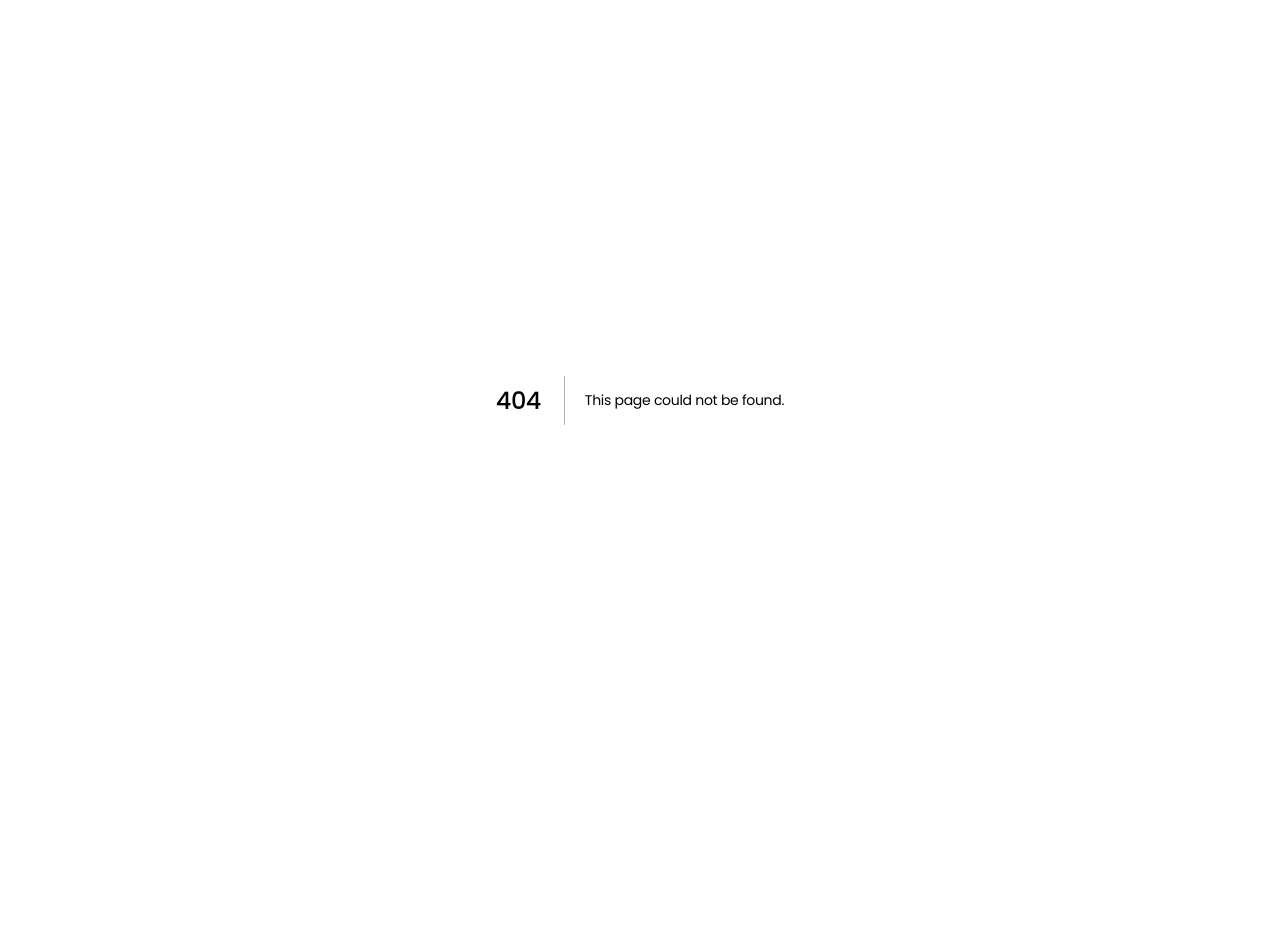
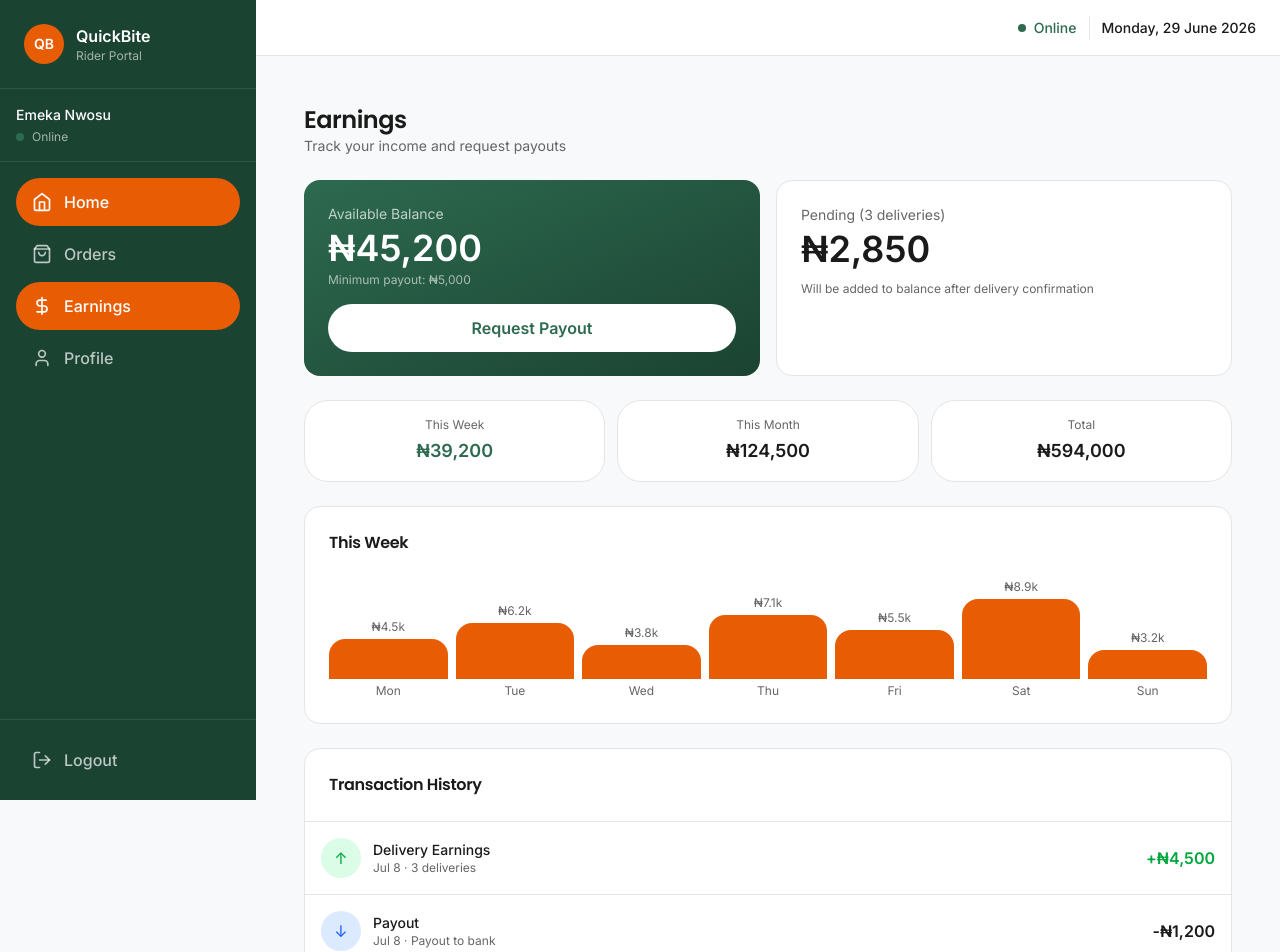
Before and after one commit to sonnyagent30-beep/quickbite, a Next.js app: page /rider/earnings in a window 1280 px wide. Before the commit this address had no page. Shown: the top 952 px of the page. Before the commit the page ends 800 px from the top, so only its background shows below. Built offline with nearby package versions, Linux system fonts and the light colour scheme.

Commit message:
Fix: add missing /rider/earnings page

```diff
--- /dev/null
+++ b/src/app/(rider)/rider/earnings/page.tsx
@@ -0,0 +1,159 @@
+'use client'
+
+import { useState } from 'react'
+
+export default function EarningsPage() {
+  const [showPayoutModal, setShowPayoutModal] = useState(false)
+
+  const weeklyEarnings = [
+    { day: 'Mon', amount: 4500, deliveries: 5 },
+    { day: 'Tue', amount: 6200, deliveries: 7 },
+    { day: 'Wed', amount: 3800, deliveries: 4 },
+    { day: 'Thu', amount: 7100, deliveries: 8 },
+    { day: 'Fri', amount: 5500, deliveries: 6 },
+    { day: 'Sat', amount: 8900, deliveries: 10 },
+    { day: 'Sun', amount: 3200, deliveries: 4 },
+  ]
+
+  const transactions = [
+    { id: 'TXN001', date: 'Jul 8', amount: 4500, type: 'credit', desc: '3 deliveries' },
+    { id: 'TXN002', date: 'Jul 8', amount: 1200, type: 'payout', desc: 'Payout to bank' },
+    { id: 'TXN003', date: 'Jul 7', amount: 6200, type: 'credit', desc: '4 deliveries' },
+    { id: 'TXN004', date: 'Jul 6', amount: 3800, type: 'credit', desc: '3 deliveries' },
+    { id: 'TXN005', date: 'Jul 6', amount: 1200, type: 'payout', desc: 'Payout to bank' },
+    { id: 'TXN006', date: 'Jul 5', amount: 7100, type: 'credit', desc: '5 deliveries' },
+    { id: 'TXN007', date: 'Jul 4', amount: 5500, type: 'credit', desc: '4 deliveries' },
+  ]
+
+  const maxEarning = Math.max(...weeklyEarnings.map(d => d.amount))
+
+  return (
+    <div className="p-4 md:p-6 pb-24">
+      {/* Page Header */}
+      <div className="mb-6">
+        <h1 className="text-2xl font-bold text-[#1A1A1A]">Earnings</h1>
+        <p className="text-sm text-[#666666]">Track your income and request payouts</p>
+      </div>
+
+      {/* Balance Cards */}
+      <div className="grid grid-cols-1 md:grid-cols-2 gap-4 mb-6">
+        {/* Available Balance */}
+        <div className="bg-gradient-to-br from-[#2D6A4F] to-[#1B4332] rounded-2xl p-6 text-white">
+          <p className="text-sm text-white/70 mb-1">Available Balance</p>
+          <p className="text-4xl font-bold mb-1">₦45,200</p>
+          <p className="text-xs text-white/60">Minimum payout: ₦5,000</p>
+          <button
+            onClick={() => setShowPayoutModal(true)}
+            className="mt-4 w-full bg-white text-[#2D6A4F] font-semibold py-3 rounded-xl hover:bg-white/90 transition-colors"
+          >
+            Request Payout
+          </button>
+        </div>
+
+        {/* Pending */}
+        <div className="bg-white rounded-2xl p-6 border border-[#E5E5E5]">
+          <p className="text-sm text-[#666666] mb-1">Pending (3 deliveries)</p>
+          <p className="text-4xl font-bold text-[#1A1A1A] mb-3">₦2,850</p>
+          <p className="text-xs text-[#666666]">Will be added to balance after delivery confirmation</p>
+        </div>
+      </div>
+
+      {/* Stats */}
+      <div className="grid grid-cols-3 gap-3 mb-6">
+        <div className="bg-white rounded-xl p-4 border border-[#E5E5E5] text-center">
+          <p className="text-xs text-[#666666] mb-1">This Week</p>
+          <p className="text-lg font-bold text-[#2D6A4F]">₦39,200</p>
+        </div>
+        <div className="bg-white rounded-xl p-4 border border-[#E5E5E5] text-center">
+          <p className="text-xs text-[#666666] mb-1">This Month</p>
+          <p className="text-lg font-bold text-[#1A1A1A]">₦124,500</p>
+        </div>
+        <div className="bg-white rounded-xl p-4 border border-[#E5E5E5] text-center">
+          <p className="text-xs text-[#666666] mb-1">Total</p>
+          <p className="text-lg font-bold text-[#1A1A1A]">₦594,000</p>
+        </div>
+      </div>
+
+      {/* Weekly Chart */}
+      <div className="bg-white rounded-2xl p-4 md:p-6 border border-[#E5E5E5] mb-6">
+        <h2 className="text-base font-semibold text-[#1A1A1A] mb-4">This Week</h2>
+        <div className="flex items-end justify-between gap-2 h-32">
+          {weeklyEarnings.map((day) => (
+            <div key={day.day} className="flex flex-col items-center flex-1">
+              <p className="text-xs text-[#666666] mb-1">₦{(day.amount / 1000).toFixed(1)}k</p>
+              <div
+                className="w-full bg-[#E85D04] rounded-t-lg transition-all"
+                style={{ height: `${(day.amount / maxEarning) * 80}px` }}
+              />
+              <p className="text-xs text-[#666666] mt-1">{day.day}</p>
+            </div>
+          ))}
+        </div>
+      </div>
+
+      {/* Transaction History */}
+      <div className="bg-white rounded-2xl border border-[#E5E5E5] overflow-hidden">
+        <div className="p-4 md:p-6 border-b border-[#E5E5E5]">
+          <h2 className="text-base font-semibold text-[#1A1A1A]">Transaction History</h2>
+        </div>
+        <div className="divide-y divide-[#E5E5E5]">
+          {transactions.map((txn) => (
+            <div key={txn.id} className="p-4 flex items-center justify-between">
+              <div className="flex items-center gap-3">
+                <div className={`w-10 h-10 rounded-full flex items-center justify-center ${
+                  txn.type === 'credit' ? 'bg-green-100 text-green-600' : 'bg-blue-100 text-blue-600'
+                }`}>
+                  {txn.type === 'credit' ? '↑' : '↓'}
+                </div>
+                <div>
+                  <p className="text-sm font-medium text-[#1A1A1A]">
+                    {txn.type === 'credit' ? 'Delivery Earnings' : 'Payout'}
+                  </p>
+                  <p className="text-xs text-[#666666]">{txn.date} · {txn.desc}</p>
+                </div>
+              </div>
+              <p className={`font-semibold ${txn.type === 'credit' ? 'text-green-600' : 'text-[#1A1A1A]'}`}>
+                {txn.type === 'credit' ? '+' : '-'}{`₦${txn.amount.toLocaleString()}`}
+              </p>
+            </div>
+          ))}
+        </div>
+      </div>
+
+      {/* Payout Modal */}
+      {showPayoutModal && (
+        <div className="fixed inset-0 bg-black/50 z-50 flex items-end md:items-center justify-center p-4">
+          <div className="bg-white rounded-t-2xl md:rounded-2xl w-full max-w-md p-6">
+            <div className="flex items-center justify-between mb-6">
+              <h3 className="text-lg font-bold text-[#1A1A1A]">Request Payout</h3>
+              <button onClick={() => setShowPayoutModal(false)} className="text-2xl text-[#666666]">×</button>
+            </div>
+            <div className="space-y-4">
+              <div>
+                <p className="text-sm text-[#666666] mb-1">Amount</p>
+                <p className="text-2xl font-bold text-[#2D6A4F]">₦45,200</p>
+              </div>
+              <div>
+                <p className="text-sm text-[#666666] mb-1">Bank</p>
+                <p className="text-sm font-medium text-[#1A1A1A]">Access Bank ····4567</p>
+              </div>
+              <div>
+                <p className="text-sm text-[#666666] mb-1">Account Name</p>
+                <p className="text-sm font-medium text-[#1A1A1A]">Emeka Nwosu</p>
+              </div>
+              <p className="text-xs text-[#666666]">Payouts are processed within 24 hours</p>
+              <button
+                onClick={() => {
+                  setShowPayoutModal(false)
+                }}
+                className="w-full bg-[#2D6A4F] text-white font-semibold py-4 rounded-xl hover:bg-[#1B4332] transition-colors"
+              >
+                Confirm Payout
+              </button>
+            </div>
+          </div>
+        </div>
+      )}
+    </div>
+  )
+}
```
